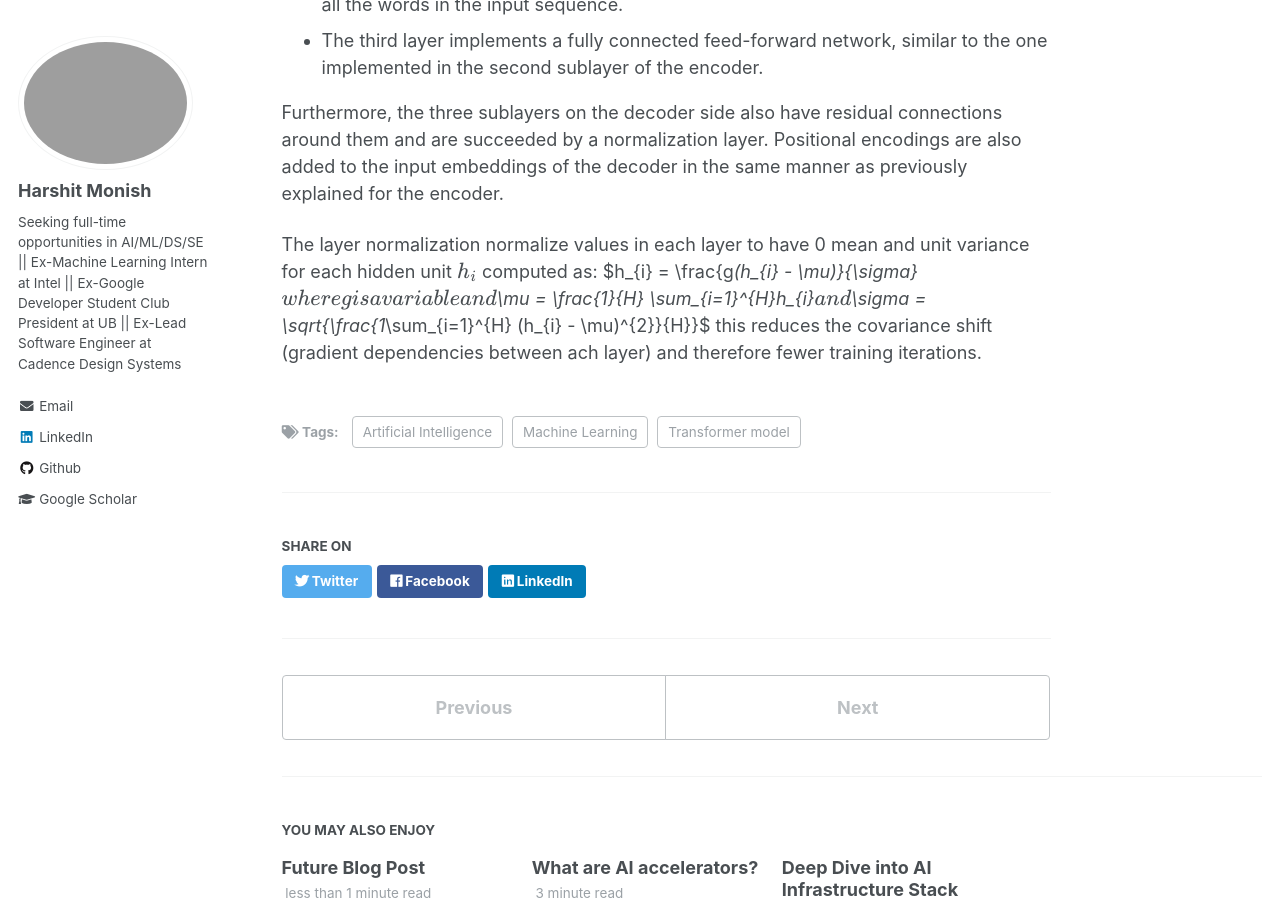
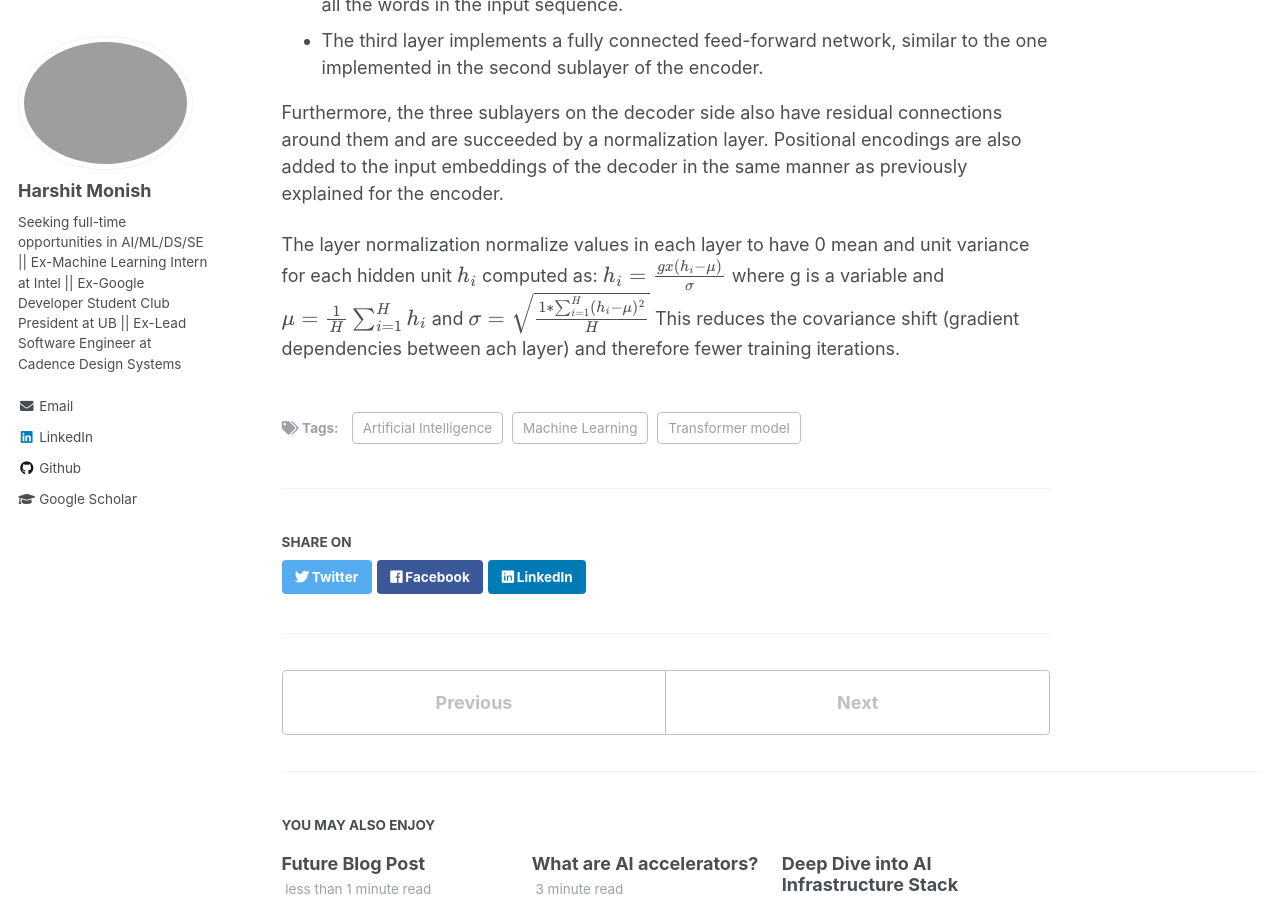
Before and after one commit to harshitmonish/harshitmonish.github.io, a Jekyll site: the page built from _posts/2022-10-01-blog-post-3.md, in a window 1280 px wide and 900 px high, scrolled down 7053 px. Built offline with Jekyll 4.4.1, drawn with Linux system fonts in a browser that asks for light colours; formulas are drawn with MathJax 3.

Commit message:
adding content

```diff
--- a/_posts/2022-10-01-blog-post-3.md
+++ b/_posts/2022-10-01-blog-post-3.md
@@ -70,5 +70,5 @@ Coming back to the decoder block, decoder also consists of a stack of N = 6 iden
 
 Furthermore, the three sublayers on the decoder side also have residual connections around them and are succeeded by a normalization layer. Positional encodings are also added to the input embeddings of the decoder in the same manner as previously explained for the encoder.
 
-The layer normalization normalize values in each layer to have 0 mean and unit variance for each hidden unit $h_{i}$ computed as: $h_{i} = \frac{g*(h_{i} - \mu)}{\sigma}$ where g is a variable and $\mu = \frac{1}{H} \sum_{i=1}^{H}h_{i}$ and $\sigma = \sqrt{\frac{1*\sum_{i=1}^{H} (h_{i} - \mu)^{2}}{H}}$
-this reduces the covariance shift (gradient dependencies between ach layer) and therefore fewer training iterations.
+The layer normalization normalize values in each layer to have 0 mean and unit variance for each hidden unit $h_{i}$ computed as: $ h_{i} = \frac{g x (h_{i} - \mu)}{\sigma} $ where g is a variable and $ \mu = \frac{1}{H} \sum_{i=1}^{H}h_{i}$ and $ \sigma = \sqrt{\frac{1*\sum_{i=1}^{H} (h_{i} - \mu)^{2}}{H}} $
+This reduces the covariance shift (gradient dependencies between ach layer) and therefore fewer training iterations.
```
